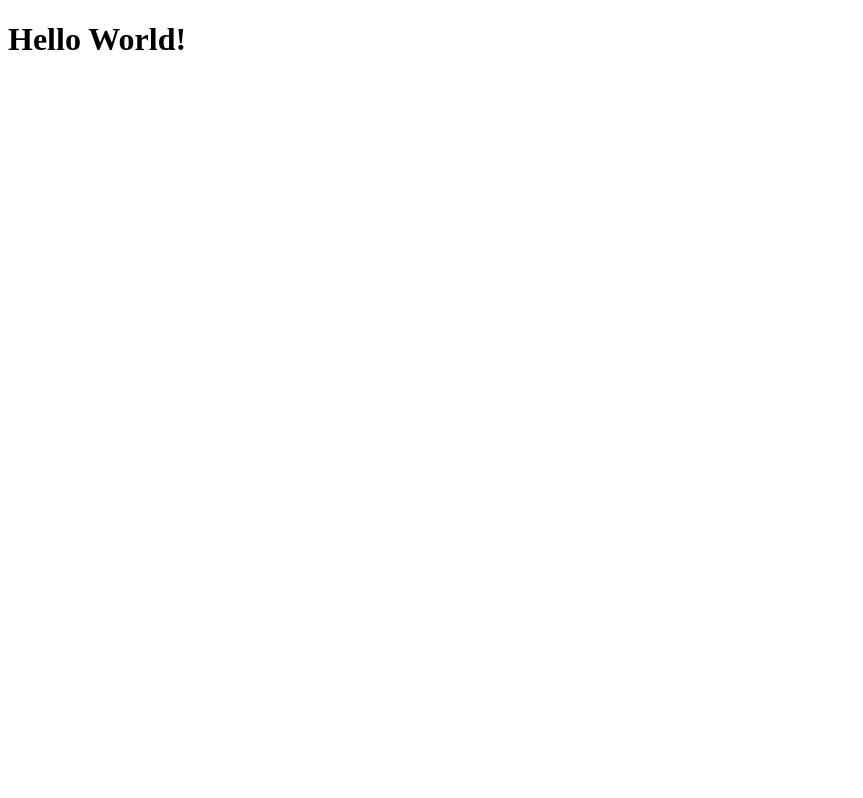
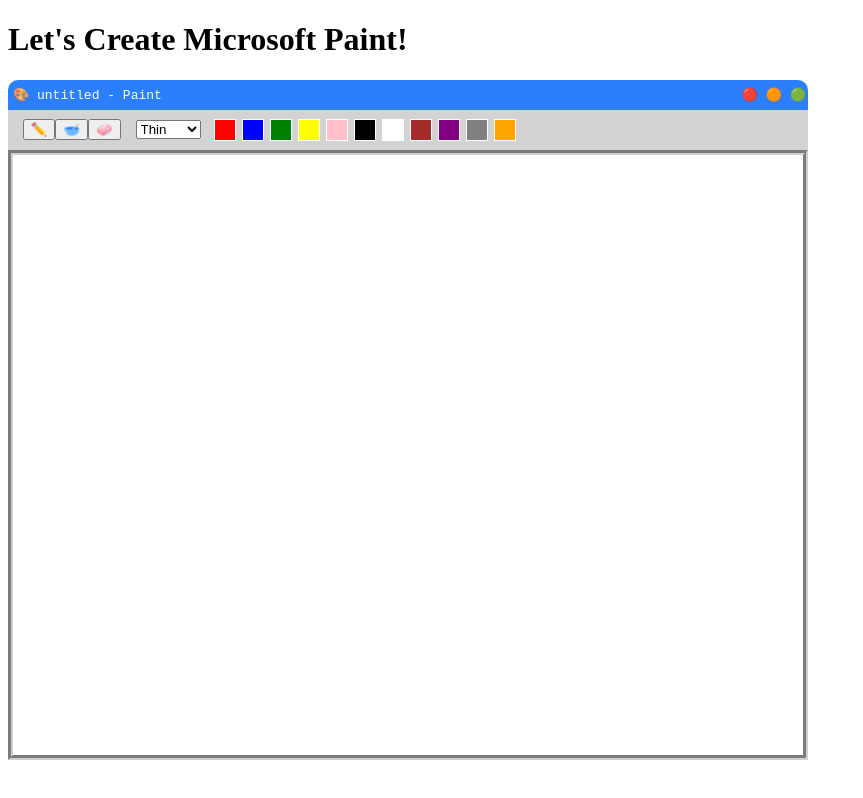
Before and after one commit to samlee1097/microsoft-paint-project-part-2, a React (Create React App) app: page / in a window 1280 px wide. Shown: the whole page, without its empty margins (0-863 px from the left). Built offline with nearby package versions, Linux system fonts and the light colour scheme.

Commit message:
up to the brush/eraser tool

```diff
--- a/public/index.html
+++ b/public/index.html
@@ -9,21 +9,6 @@
       name="description"
       content="Web site created using create-react-app"
     />
-    <link rel="apple-touch-icon" href="%PUBLIC_URL%/logo192.png" />
-    <!--
-      manifest.json provides metadata used when your web app is installed on a
-      user's mobile device or desktop. See https://developers.google.com/web/fundamentals/web-app-manifest/
-    -->
-    <link rel="manifest" href="%PUBLIC_URL%/manifest.json" />
-    <!--
-      Notice the use of %PUBLIC_URL% in the tags above.
-      It will be replaced with the URL of the `public` folder during the build.
-      Only files inside the `public` folder can be referenced from the HTML.
-
-      Unlike "/favicon.ico" or "favicon.ico", "%PUBLIC_URL%/favicon.ico" will
-      work correctly both with client-side routing and a non-root public URL.
-      Learn how to configure a non-root public URL by running `npm run build`.
-    -->
     <title>React App</title>
   </head>
   <body>
--- a/src/App.js
+++ b/src/App.js
@@ -1,8 +1,33 @@
-import React from 'react';
+import React, {useState} from 'react';
+import Header from './Header';
+import Container from './Container'
 
 function App() {
+    const [utensil, SetUtensil] = useState({
+        tool: "brush",
+        weight: "normal",
+        color: "black"
+    })
+
+    function handleUtensil(updateItem, keyHolder){
+        const newUtensil={...utensil}
+        if(updateItem === "eraser"){
+            newUtensil["color"] = "white";
+            newUtensil["tool"] = "brush";
+            SetUtensil(newUtensil)
+        } else {
+            newUtensil[keyHolder] = updateItem.toLowerCase()
+            SetUtensil(newUtensil)
+        }
+        console.log(newUtensil)
+    }
+
     return (
-        <h1>Hello World!</h1>
+        <>
+            <h1>Let's Create Microsoft Paint!</h1>
+            <Header handleUtensil={handleUtensil}/>
+            <Container utensil={utensil}/>
+        </>
     );
 }
 
--- /dev/null
+++ b/src/Brush.js
@@ -0,0 +1,16 @@
+import React from 'react';
+
+function Brush({handleUtensil}) {
+
+    return (
+        <>
+            <select onChange={(event)=>handleUtensil(event.target.value, "weight")} id="brush-detail">
+                <option>Thin</option>
+                <option>Normal</option>
+                <option>Thick</option>
+            </select>
+        </>
+    );
+}
+
+export default Brush;
--- /dev/null
+++ b/src/ColorCard.js
@@ -0,0 +1,11 @@
+import React from 'react';
+import './Header.css'
+
+function ColorCard({color, handleUtensil}) {
+    return (
+       <div onClick={()=>handleUtensil(color, "color")}className="color-icon" style={{backgroundColor:`${color}`}}>
+       </div>
+    );
+}
+
+export default ColorCard;
--- /dev/null
+++ b/src/ColorContainer.js
@@ -0,0 +1,16 @@
+import React from 'react';
+import ColorCard from './ColorCard'
+
+const colorList = ["red", "blue", "green", "yellow", "pink", "black", "white", "brown", "purple", "grey", "orange"];
+
+function ColorContainer({handleUtensil}) {
+
+    const colorGrid = colorList.map((color) => <ColorCard handleUtensil={handleUtensil} key={color} color={color}/>)
+    return (
+        <div id="color-grid">
+            {colorGrid}
+        </div>
+    );
+}
+
+export default ColorContainer;
--- /dev/null
+++ b/src/Container.js
@@ -0,0 +1,42 @@
+import React, {useState} from 'react'
+
+function Container({utensil}) {
+    const {tool, weight, color} = utensil;
+
+    const [magic, SetMagic] = useState({
+        width: "790px",
+        height:"600px",
+        backgroundColor: "white",
+        border: "5px solid rgb(207, 207, 207)",
+        borderStyle: "groove",
+    })
+
+    const [draw, SetDraw] = useState(false)
+
+    function handleBucket(){
+        if(tool === "bucket"){
+            const newItem = {
+                ...magic,
+                backgroundColor: color
+            }
+            SetMagic(newItem)
+        }
+    }
+
+    function handleMouseDown(event){
+        if(tool === "brush" && draw === true){
+            console.log(event.screenX, event.screenY)
+        }
+    }
+
+    return (
+        <div style={magic}
+            onMouseDown={()=>SetDraw(true)}
+            onMouseUp={()=>SetDraw(false)}
+            onClick={handleBucket}
+            onMouseMove={(event)=>handleMouseDown(event)}>
+        </div>
+    );
+}
+
+export default Container
--- /dev/null
+++ b/src/Header.css
@@ -0,0 +1,53 @@
+.color-icon{
+     width: 20px;
+     height: 20px;
+     margin:3px;
+     float:left;
+     position: relative;
+     border: 1px solid white;
+}
+.color-icon:hover{
+    box-shadow: 1px 1px 1px 1px rgb(0,0,0,0.4);
+    cursor: pointer;
+}
+#top-page{
+    background-color: rgba(10, 107, 253, 0.863);
+    border-radius: 10px 10px 0px 0px;
+    padding-top: 5px;
+    height: 25px;
+    width:800px;
+}
+#top-page span{
+    font-family: monospace;
+    padding: 10px 0 0 5px;
+    color: white;
+    display:inline;
+}
+.tool-icon{
+    cursor: pointer;
+}
+
+#top-page > span:nth-child(2){
+    margin-left: 575px;
+}
+
+#top-page > span:nth-child(2):hover{
+    margin-left: 575px;
+    cursor: pointer;
+}
+
+
+#color-grid{
+
+    padding: 10px;
+    width:600px;
+}
+
+#header{
+    background-color: lightgrey;
+    width: 800px;
+    display: flex;
+    justify-content: space-between;
+    height:40px;
+    align-items: center;
+}
--- /dev/null
+++ b/src/Header.js
@@ -0,0 +1,24 @@
+import React from 'react';
+import Tools from './Tools';
+import ColorContainer from './ColorContainer';
+import Brush from './Brush';
+import './Header.css'
+
+function Header({handleUtensil}) {
+
+    return (
+        <>
+            <div id="top-page">
+                    <span>🎨 untitled - Paint</span>
+                    <span>🔴 🟠 🟢</span>
+            </div>
+            <div id="header">
+                <Tools handleUtensil={handleUtensil}/>
+                <Brush handleUtensil={handleUtensil}/>
+                <ColorContainer handleUtensil={handleUtensil}/>
+            </div>
+        </>
+    );
+}
+
+export default Header;
--- /dev/null
+++ b/src/Tools.js
@@ -0,0 +1,14 @@
+import React from 'react';
+import './Header.css';
+
+function Tools({handleUtensil}) {
+    return (
+        <div style={{backgroundColor:'lightgrey', padding:'5px', width:'120px', textAlign:"center"}}>
+            <button name="brush" className="tool-icon" onClick={event=>handleUtensil(event.target.name, "tool")}>✏️</button>
+            <button name="bucket" className="tool-icon" onClick={event=>handleUtensil(event.target.name, "tool")}>🥣</button>
+            <button name="eraser" className="tool-icon" onClick={event=>handleUtensil(event.target.name, "tool")}>🧼</button>
+        </div>
+    );
+}
+
+export default Tools;
```
Also changed, not shown: public/manifest.json (deleted), style.css (deleted), 1 other file (tests, documents, lock files or other folders).
